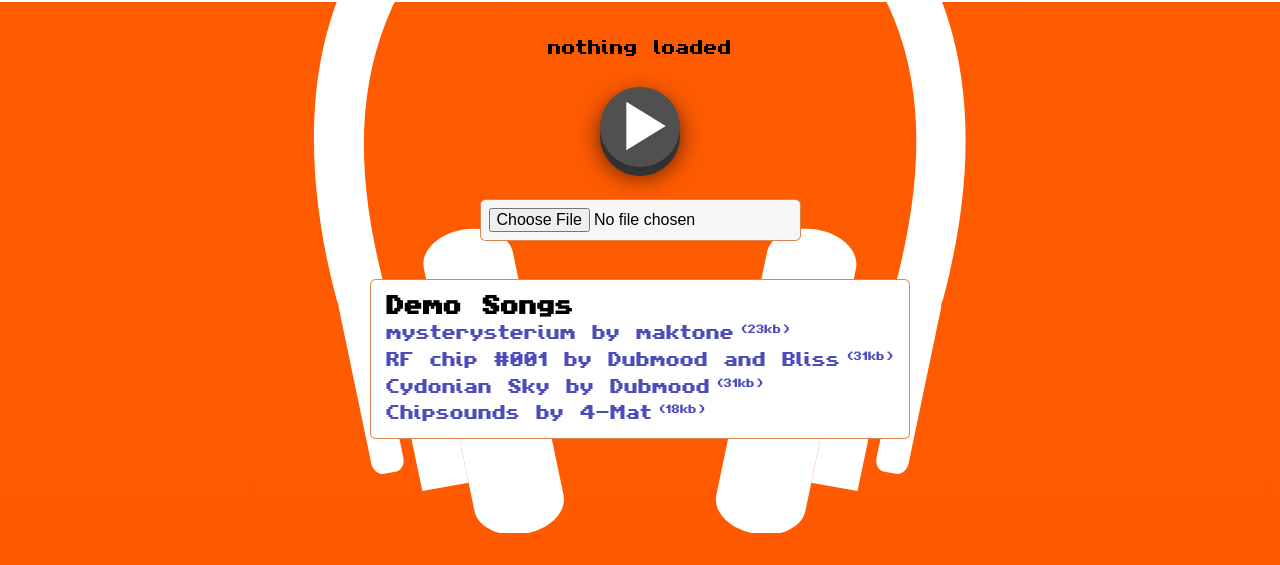
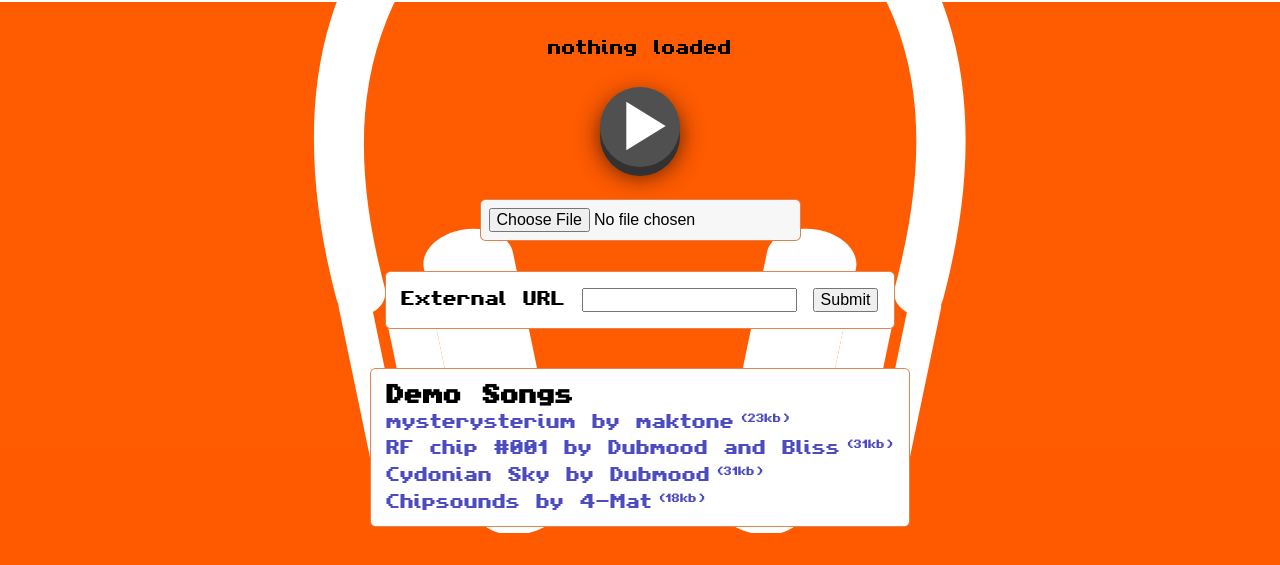
Before and after one commit to deskjet/chiptune2.js, a plain HTML site: page index.html in a window 1280 px wide. Shown: the part 235-800 px from the top of the page. Drawn offline with Linux system fonts and the light colour scheme.

Commit message:
Custom urls

```diff
--- a/css/screen.css
+++ b/css/screen.css
@@ -42,7 +42,7 @@ body {
   margin-top: 2.4rem;
 }
 
-#headline, #demosong, #metadata, #controls, #choosefile {
+#headline, #demosong, #metadata, #controls, #choosefile, #chooseurl {
   text-align: center;
 }
 
@@ -92,14 +92,14 @@ body {
   border: 1px solid rgba(215, 99, 34, 0.78);
 }
 
-#choosefile, #controls {
+#choosefile, #controls, #chooseurl {
   margin-top: 1.9rem;
 }
 
 #demos {
   text-align: center;
 }
-#demos > div {
+#demos > div, #chooseurl > div {
   display: inline-block;
   margin: 0 auto;
   text-align: left;
@@ -108,7 +108,7 @@ body {
   padding: 1rem;
   background: white;
 }
-#demos > div h2 {
+#demos > div h2, #chooseurl > div h2 {
   margin: 0 0 0.5rem 0;
   font-size: 1.3rem;
 }
--- a/index.html
+++ b/index.html
@@ -124,6 +124,11 @@
           loadFile(evt.target.files[0]);
         });
 
+        document.querySelector('input[name=submiturl]').addEventListener('click', function() {
+           modurl = document.querySelector('input[name=exturl]').value;
+           loadURL(modurl);
+        });
+
         document.querySelector('#play').addEventListener('click', pauseButton, false);
       };
     </script>
@@ -147,6 +152,11 @@
       <div id="choosefile" class="banner">
         <input type="file" id="files" name="files"/>
       </div>
+      <div id="chooseurl" class="banner">
+        <div>
+          <label>External URL <input type="text" id="exturl" name="exturl"> <input type="button" value="Submit" id="urlsubmit" name="urlsubmit"></label>
+        </div>
+      </div>
       <div id="demos" class="banner"><div>
         <h2>Demo Songs</h2>
         <a class="song" data-modurl="tunes/mysteristerium.mod" href="#">mysterysterium by maktone<span class="size">23kb</span></a>
```
